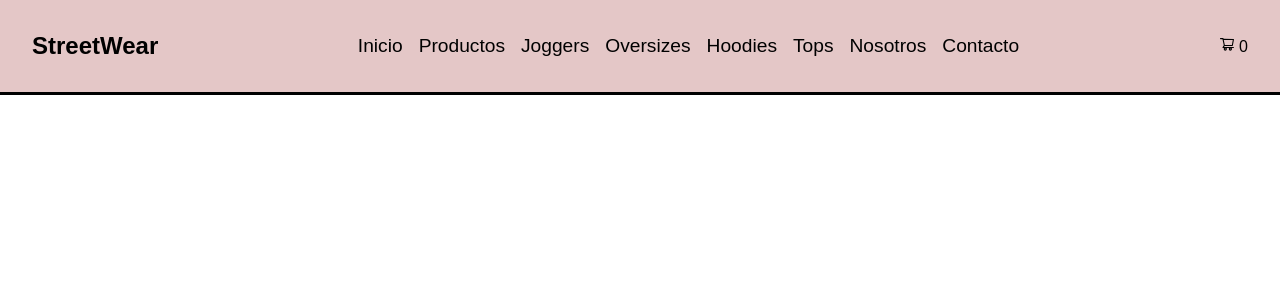
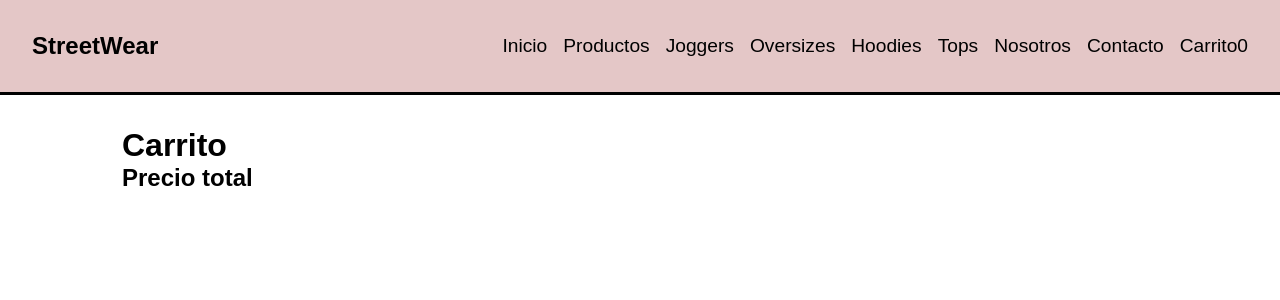
Before and after one commit to gacharna01/e-commerce-react, a React (Vite) app: page /carrito in a window 1280 px wide. Shown: the top 300 px of the page. Built offline with nearby package versions, Linux system fonts and the light colour scheme.

Commit message:
agrego route carrito

```diff
--- a/src/App.jsx
+++ b/src/App.jsx
@@ -1,17 +1,45 @@
+import { useState } from "react"
 import Contacto from "./components/Contacto"
 import ItemDetailContainer from "./components/ItemDetailContainer"
 import ItemListContainer from "./components/ItemListContainer"
 import Navbar from "./components/NavBar/Navbar"
 import Nosotros from "./components/Pages/Nosotros"
+import { CartContext } from "./context/CartContext"
 import "./helpers/main.css"
 import { BrowserRouter, Route, Routes } from "react-router-dom"
+import Carrito from "./components/NavBar/Carrito"
 
 
 function App() {
 
+  const [carrito, setCarrito] = useState([]);
+
+  const agregarAlCarrito = (item, cantidad) => {
+    const itemAgregado = {...item, cantidad};
+
+    const nuevoCarrito = [...carrito];
+    const estaEnElCarrito = nuevoCarrito.find((producto) => producto.id === itemAgregado.id);
+
+    if (estaEnElCarrito) {
+        estaEnElCarrito.cantidad += cantidad;
+    } else {
+        nuevoCarrito.push(itemAgregado);
+    }
+    setCarrito(nuevoCarrito);
+}
+
+const cantidadEnCarrito = () => {
+  return carrito.reduce((acc, prod) => acc + prod.cantidad, 0);
+}
+
+const precioTotal = () => {
+  return carrito.reduce((acc, prod) => acc + prod.precio * prod.cantidad, 0);
+}
+
 
   return (
     <div>
+      <CartContext.Provider value={ {carrito, agregarAlCarrito, cantidadEnCarrito, precioTotal} }>
       <BrowserRouter>
 
         <Navbar/>
@@ -23,10 +51,12 @@ function App() {
           <Route path="/productos/:categoria" element={<ItemListContainer />} />
           <Route path="/nosotros" element={<Nosotros />} />
           <Route path="/contacto" element={<Contacto />} />
+          <Route path="/carrito" element={<Carrito />} />
 
         </Routes>
 
       </BrowserRouter>
+      </CartContext.Provider>
     </div>
   )
 }
--- a/src/components/ItemDetail.jsx
+++ b/src/components/ItemDetail.jsx
@@ -1,9 +1,13 @@
-import { useState } from "react";
+import { useContext, useState } from "react";
 import { toCapital } from "../helpers/toCapital"
 import ItemCount from "./ItemCount"
+import { CartContext } from "../context/CartContext";
 
 
 const ItemDetail = ( {item} ) => {
+
+    const { carrito, agregarAlCarrito } = useContext(CartContext);
+    console.log(carrito);
 
     const [cantidad, setCantidad] = useState(1);
 
@@ -15,9 +19,7 @@ const ItemDetail = ( {item} ) => {
         cantidad < item.stock && setCantidad(cantidad + 1)
     }
 
-    const handleAgregar = () => {
-        console.log({...item, quantity: cantidad});
-    }
+
 
   return (
     <div className="container">
@@ -28,7 +30,12 @@ const ItemDetail = ( {item} ) => {
                 <p className="descripcion">{item.descripcion}</p>
                 <p className="categoria">Categoría: {item.categoria}</p>
                 <p className="precio">${item.precio}</p>
-                <ItemCount cantidad={cantidad} handleSumar={handleSumar} handleRestar={handleRestar} handleAgregar={handleAgregar} />
+                <ItemCount
+                    cantidad={cantidad}
+                    handleSumar={handleSumar}
+                    handleRestar={handleRestar}
+                    handleAgregar={() => { agregarAlCarrito(item, cantidad) }}
+                />
             </div>
         </div>
     </div>
--- /dev/null
+++ b/src/components/NavBar/Carrito.jsx
@@ -0,0 +1,30 @@
+import React, { useContext } from 'react'
+import { CartContext } from '../../context/CartContext'
+
+const Carrito = () => {
+
+    const { carrito, precioTotal } = useContext(CartContext)
+
+  return (
+    <div className="container">
+        <h1 className="main-title">Carrito</h1>
+
+        {
+            carrito.map((prod) => (
+                <div key={prod.id}>
+                    <br />
+                    <h3>{prod.titulo}</h3>
+                    <p>Precio unit: ${prod.precio}</p>
+                    <p>Precio total: ${prod.precio * prod.cantidad}</p>
+                    <p>Cant: {prod.cantidad}</p>
+                    <br />
+                </div>
+            ))
+        }
+
+        <h2>Precio total</h2>
+    </div>
+  )
+}
+
+export default Carrito
--- a/src/components/NavBar/CartWidget.jsx
+++ b/src/components/NavBar/CartWidget.jsx
@@ -1,10 +1,17 @@
-import React from 'react'
-import { AiOutlineShoppingCart } from "react-icons/ai"
+import React, { useContext } from 'react'
+import { Link } from 'react-router-dom'
+import { CartContext } from '../../context/CartContext'
+
 
 const CartWidget = () => {
+
+    const { cantidadEnCarrito } = useContext(CartContext);
     return (
         <div>
-            <AiOutlineShoppingCart /> <span>0</span>
+            <Link className="menu-link"to="/carrito">
+                Carrito
+                <span className="numerito">{cantidadEnCarrito()}</span>
+            </Link>
 
         </div>
     )
--- a/src/components/NavBar/Navbar.jsx
+++ b/src/components/NavBar/Navbar.jsx
@@ -15,9 +15,10 @@ const Navbar = () => {
             <li><Link className="menu-link"to="/productos/tops">Tops</Link></li>
             <li><Link className="menu-link"to="/nosotros">Nosotros</Link></li>
             <li><Link className="menu-link"to="/contacto">Contacto</Link></li>
+            <li><CartWidget /></li>
         </ul>
 
-        <CartWidget />
+
 
     </nav>
   )
--- /dev/null
+++ b/src/context/CartContext.jsx
@@ -0,0 +1,3 @@
+import { createContext } from "react"
+
+export const CartContext = createContext();
```
